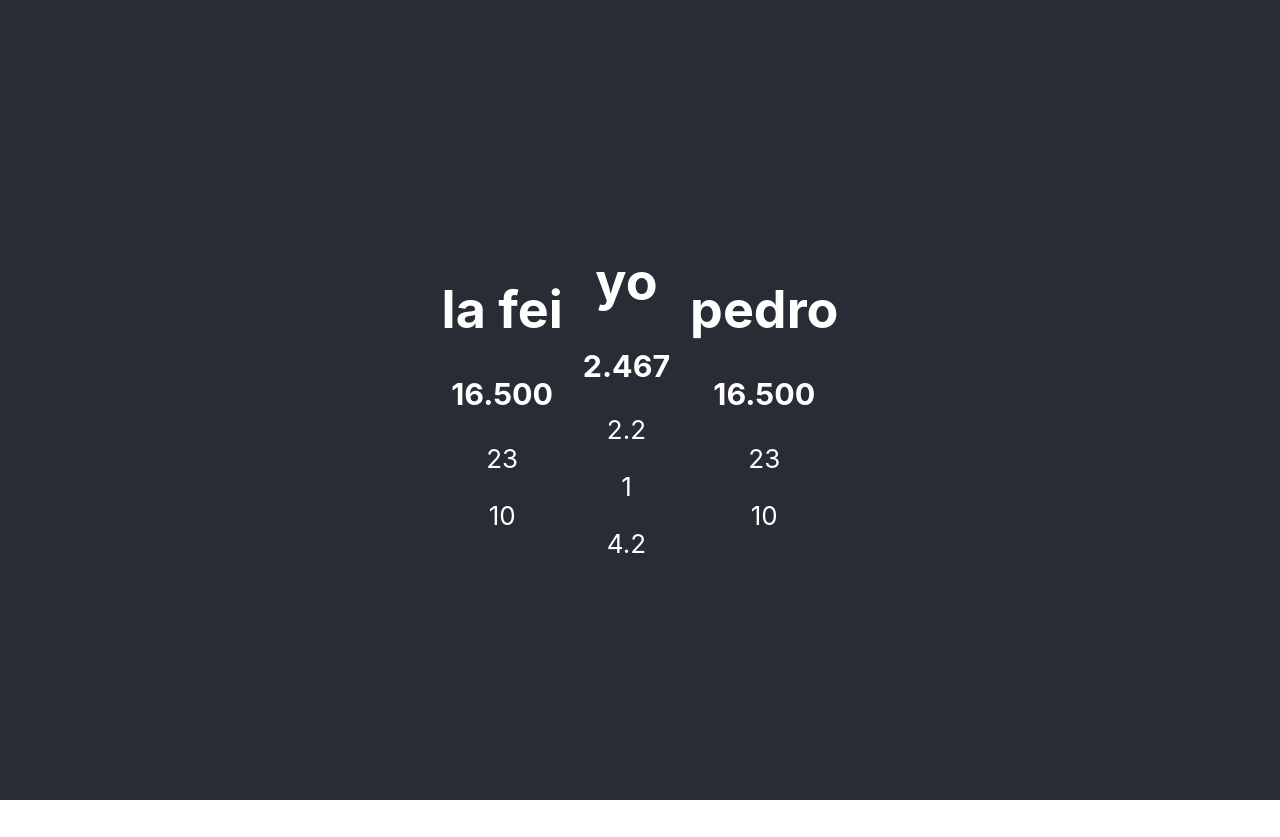
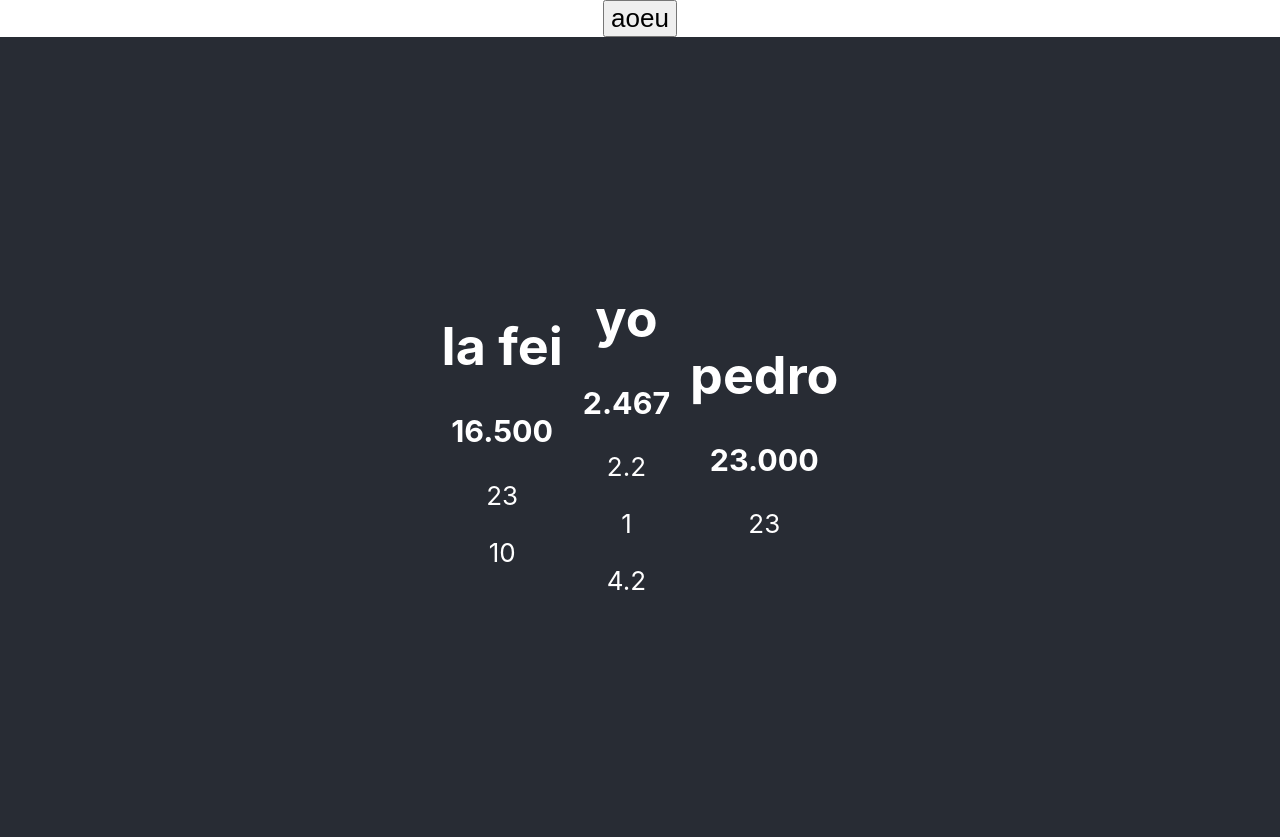
Before and after one commit to diegofernandoalayon/info-games, a React (Vite) app: page / in a window 1280 px wide. Before the commit the page ends 800 px from the top, so only its background shows below. Built offline with nearby package versions, Linux system fonts and the light colour scheme; data requests are answered from the project's data file.

Commit message:
creando funcionalidad para actualizar los datos

```diff
--- a/db.json
+++ b/db.json
@@ -20,8 +20,7 @@
     {
       "name": "pedro",
       "score": [
-        23,
-        10
+        23
       ],
       "id": 3
     }
--- a/src/App.jsx
+++ b/src/App.jsx
@@ -1,23 +1,36 @@
 import { useEffect, useState } from 'react'
 import './App.css'
-import {getPersons} from './services/persons'
+import {getPersons, updateScore} from './services/persons'
 import Users from './components/Users'
 function App() {
   const [count, setCount] = useState([])
+  const [update, setUpdate] = useState(0)
   useEffect(()=>{
 
     getPersons()
       .then(res => setCount(res))
-  },[])
 
-  const updateScore = (id) => {
+  },[update])
+
+  const handleUpdateScore = (id) => {
     //pedir la info de cada user y luego actualizar mandando esta info mas la nueva, para evitar que se sobre escriba,
+    const person = count.find(p => p.id === 3)
+    const personUpdate = {
+      ...person,
+      score : [...person.score,999]
+    }
+    console.log(personUpdate)
+    // getPerson(2)
+    //   .then(res => console.log(res))
+    updateScore(3,personUpdate)
+    setUpdate(actual => actual + 1)
+    console.log(update)
   }
   // console.log(a)
   return (
     <div className="App">
       <header >
-
+      <button onClick={handleUpdateScore}>aoeu</button>
       </header>
       <div className="App-header">
         {
--- a/src/services/persons.jsx
+++ b/src/services/persons.jsx
@@ -6,14 +6,10 @@ export const getPersons = async () => {
  return data
 }
 
-// export const updateScore = async (id, score) => {
-//   const person = await axios.get(`${baseUrl}/${id}`)
-//   const personUpdate = {
-//     ...person,
-//     ...person.score = [...person.]
-//   }
-//   await axios.put(`${baseUrl}/${id}`,score )
-// }
+export const updateScore = async (id, data) => {
+  console.log(id,data)
+  await axios.put(`${baseUrl}/${id}`, data )
+}
 
 export const getPerson = async (id) => {
   const {data} = await axios.get(`${baseUrl}/${id}`)
```
